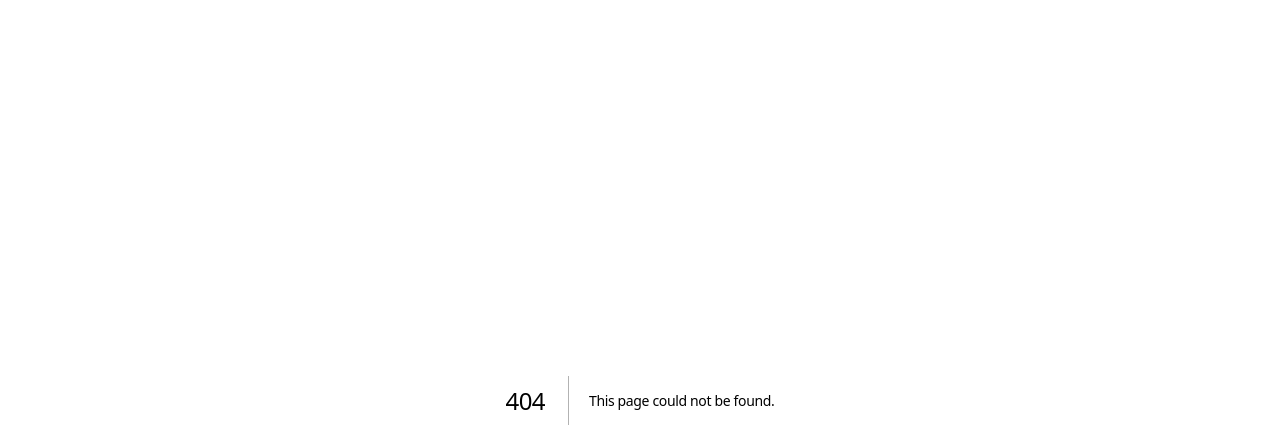
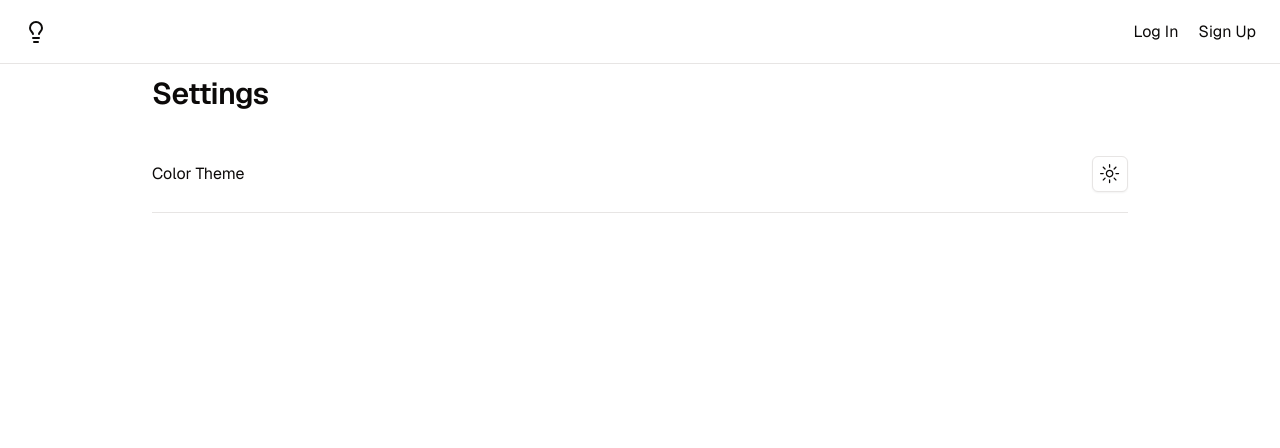
Before and after one commit to OpenSource-GH/dumsor-tracker-frontend, a Next.js app: page /settings in a window 1280 px wide. Before the commit this address had no page. Shown: the top 448 px of the page. Built offline with nearby package versions, Linux system fonts and the light colour scheme; no server answers.

Commit message:
fix: create logs

```diff
--- a/src/app/(system)/logs/new/components/create-log.tsx
+++ b/src/app/(system)/logs/new/components/create-log.tsx
@@ -60,8 +60,6 @@ function CreateLogForm({ ...props }: Props) {
     setCurrentTime(newUseCurrentTime);
     if (newUseCurrentTime) {
       form.setValue("timeOff", formattedTime);
-    } else {
-      form.setValue("timeOff", "");
     }
   };
 
@@ -126,7 +124,7 @@ function CreateLogForm({ ...props }: Props) {
                     {...field}
                     type="time"
                     className="placeholder:text-neutral-500"
-                    value={currentTime ? formattedTime : ""}
+                    defaultValue={currentTime ? formattedTime : ""}
                     disabled={currentTime}
                   />
                 </FormControl>
--- a/src/app/(system)/logs/update/[id]/components/update-log.tsx
+++ b/src/app/(system)/logs/update/[id]/components/update-log.tsx
@@ -59,6 +59,14 @@ function UpdateLogForm({ id, location, timeOff, timeBackOn }: Props) {
       timeBackOn: timeBackOn,
     },
   });
+
+  const handleCheckboxChange = () => {
+    const newUseCurrentTime = !currentTime;
+    setCurrentTime(newUseCurrentTime);
+    if (newUseCurrentTime) {
+      form.setValue("timeBackOn", formattedTime);
+    }
+  };
 
   async function onSubmit(values: z.infer<typeof formSchema>) {
     const payload = { values, id };
@@ -137,7 +145,7 @@ function UpdateLogForm({ id, location, timeOff, timeBackOn }: Props) {
                     {...field}
                     type="time"
                     className="placeholder:text-neutral-500"
-                    value={currentTime ? formattedTime : ""}
+                    defaultValue={currentTime ? formattedTime : ""}
                     disabled={currentTime}
                   />
                 </FormControl>
@@ -145,7 +153,7 @@ function UpdateLogForm({ id, location, timeOff, timeBackOn }: Props) {
                 <div className="flex items-center gap-3">
                   <Checkbox
                     checked={currentTime}
-                    onCheckedChange={() => setCurrentTime(!currentTime)}
+                    onCheckedChange={handleCheckboxChange}
                   />
                   <p className="text-sm">Use current time</p>
                 </div>
--- /dev/null
+++ b/src/app/(system)/settings/page.tsx
@@ -0,0 +1,21 @@
+import { ColorModeToggle } from "@/components/ui/color-mode-toggle";
+import React from "react";
+
+function SettingsPage() {
+  return (
+    <div className="max-w-screen-lg mx-auto px-6 py-3">
+      <div>
+        <h2>Settings</h2>
+      </div>
+      <br />
+      <div className="w-full">
+        <div className="flex justify-between items-center border-b py-5">
+            <p>Color Theme</p>
+            <ColorModeToggle/>
+        </div>
+      </div>
+    </div>
+  );
+}
+
+export default SettingsPage;
```
